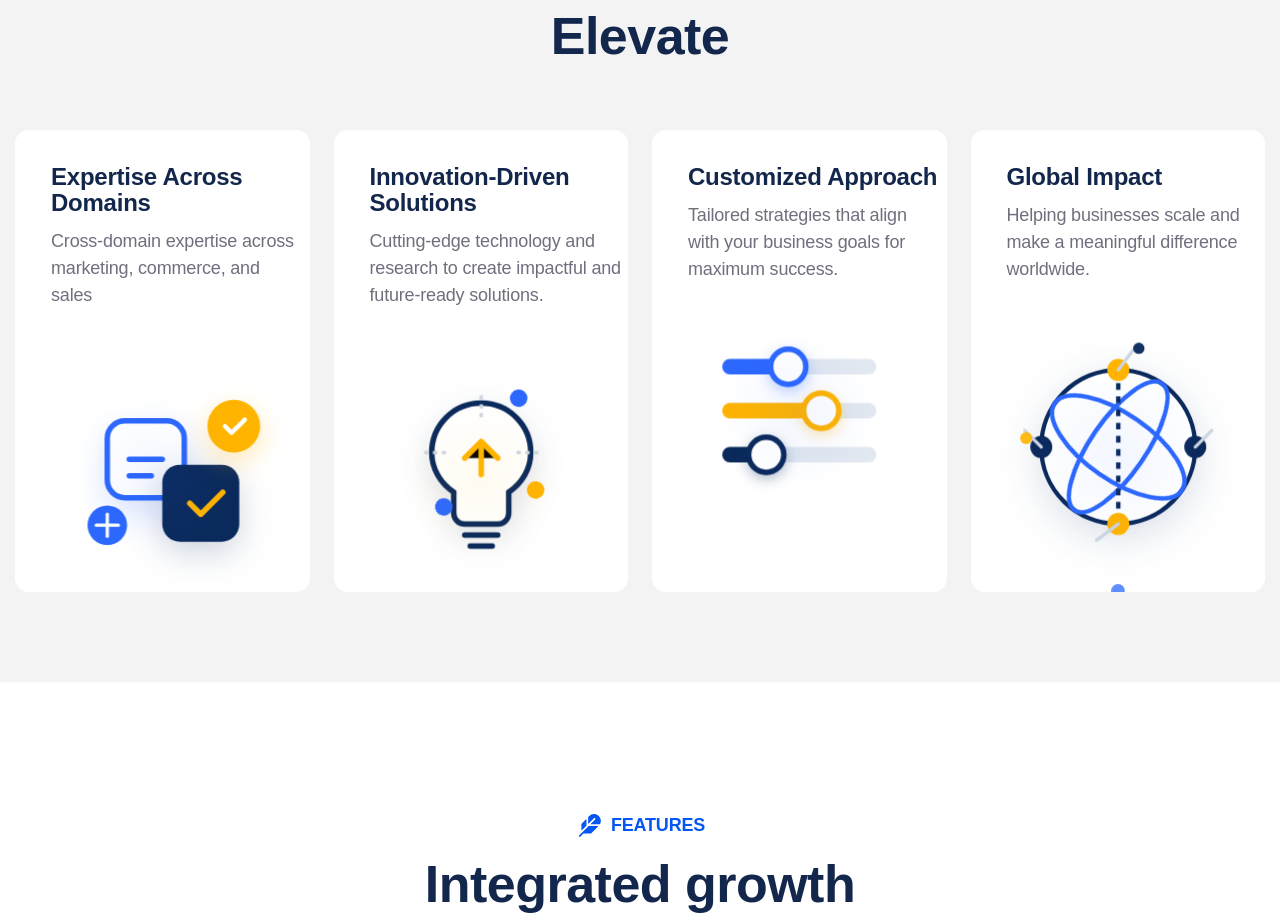
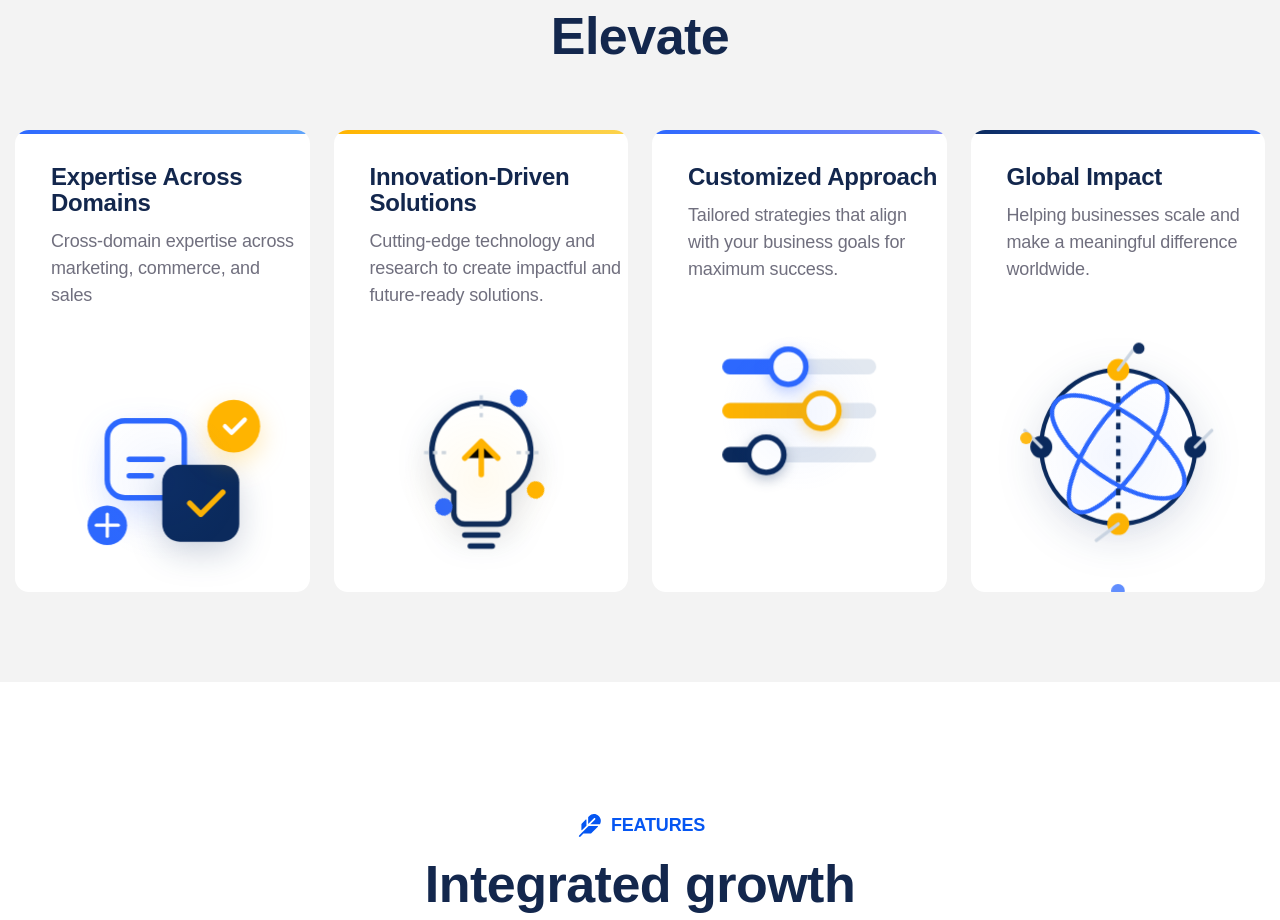
Before and after one commit to puneeth-acharya-2322/DPsolutions, a React (Vite) app in the folder finexo-clone/frontend/: page / in a window 1280 px wide. Shown: the part 1285-2205 px from the top of the page. Built offline with nearby package versions, Linux system fonts and the light colour scheme; no server answers.

Commit message:
Layout changes

```diff
--- a/finexo-clone/frontend/src/components/sections/FeaturesSection.jsx
+++ b/finexo-clone/frontend/src/components/sections/FeaturesSection.jsx
@@ -1,4 +1,4 @@
-import React, { useState } from 'react'
+import React, { useState, useEffect, useRef } from 'react'
 import { Link } from 'react-router-dom'
 
 /* ─── FeaturesSection ─────────────────────────────────────
@@ -6,6 +6,18 @@ import { Link } from 'react-router-dom'
    All local /img/ assets, all data-w-id attributes preserved
   ──────────────────────────────────────────────────────── */
 export default function FeaturesSection() {
+    const whyCardsRef = useRef(null);
+    const [whyVisible, setWhyVisible] = useState(false);
+
+    useEffect(() => {
+        const observer = new IntersectionObserver(
+            ([entry]) => { if (entry.isIntersecting) { setWhyVisible(true); observer.disconnect(); } },
+            { threshold: 0.2 }
+        );
+        if (whyCardsRef.current) observer.observe(whyCardsRef.current);
+        return () => observer.disconnect();
+    }, []);
+
     return (
         <>
             <style>{`
@@ -49,13 +61,45 @@ export default function FeaturesSection() {
                             className="section-top-title">Innovate. Educate. Elevate</h2>
                     </div>
 
-                    <div className="control-content-wrapper" style={{ gridTemplateColumns: '1fr 1fr 1fr 1fr' }}>
+                    <style>{`
+                        @keyframes cardReveal { from { opacity: 0; transform: translateY(20px); } to { opacity: 1; transform: translateY(0); } }
+                        .why-card {
+                            opacity: 0;
+                            position: relative;
+                            overflow: hidden;
+                            transition: transform 0.5s cubic-bezier(0.25, 0.46, 0.45, 0.94), box-shadow 0.5s cubic-bezier(0.25, 0.46, 0.45, 0.94) !important;
+                        }
+                        .why-cards-visible .why-card {
+                            animation: cardReveal 0.7s ease forwards;
+                        }
+                        .why-cards-visible .why-card:nth-child(1) { animation-delay: 0.1s; }
+                        .why-cards-visible .why-card:nth-child(2) { animation-delay: 0.25s; }
+                        .why-cards-visible .why-card:nth-child(3) { animation-delay: 0.4s; }
+                        .why-cards-visible .why-card:nth-child(4) { animation-delay: 0.55s; }
+                        .why-card::before {
+                            content: '';
+                            position: absolute;
+                            top: 0; left: 0; right: 0;
+                            height: 4px;
+                            border-radius: 12px 12px 0 0;
+                        }
+                        .why-card:hover {
+                            transform: translateY(-6px) !important;
+                            box-shadow: 0 12px 30px rgba(0,0,0,0.08) !important;
+                        }
+                        .why-card-1::before { background: linear-gradient(90deg, #2d68fe, #60a5fa); }
+                        .why-card-2::before { background: linear-gradient(90deg, #ffb400, #fcd34d); }
+                        .why-card-3::before { background: linear-gradient(90deg, #2d68fe, #818cf8); }
+                        .why-card-4::before { background: linear-gradient(90deg, #0b2a5c, #2d68fe); }
+                        .why-card:hover .control-image-wrapper { transform: scale(1.02); }
+                        .control-image-wrapper { transition: transform 0.5s ease; }
+                    `}</style>
+
+                    <div ref={whyCardsRef} className={`control-content-wrapper${whyVisible ? ' why-cards-visible' : ''}`} style={{ gridTemplateColumns: '1fr 1fr 1fr 1fr' }}>
                         {/* Card 1 */}
                         <div data-w-id="9508af15-2a36-4a03-9858-5fd31e914dba"
-                            className="control-content-wrap"
-                            style={{ transition: 'transform 0.3s ease', cursor: 'pointer' }}
-                            onMouseEnter={e => e.currentTarget.style.transform = 'translateY(-10px)'}
-                            onMouseLeave={e => e.currentTarget.style.transform = 'translateY(0)'}>
+                            className="control-content-wrap why-card why-card-1"
+                            style={{ cursor: 'pointer' }}>
                             <div className="control-top-content-wrapper">
                                 <h3 className="feature-title">Expertise Across Domains</h3>
                                 <div className="control-description">Cross-domain expertise across marketing, commerce, and sales</div>
@@ -67,10 +111,8 @@ export default function FeaturesSection() {
 
                         {/* Card 2 */}
                         <div data-w-id="ae606966-5161-1ea8-3122-81bf1a27d097"
-                            className="control-content-wrap"
-                            style={{ transition: 'transform 0.3s ease', cursor: 'pointer' }}
-                            onMouseEnter={e => e.currentTarget.style.transform = 'translateY(-10px)'}
-                            onMouseLeave={e => e.currentTarget.style.transform = 'translateY(0)'}>
+                            className="control-content-wrap why-card why-card-2"
+                            style={{ cursor: 'pointer' }}>
                             <div className="control-top-content-wrapper">
                                 <h3 className="feature-title">Innovation-Driven Solutions</h3>
                                 <div className="control-description">Cutting-edge technology and research to create impactful and future-ready solutions.</div>
@@ -82,10 +124,8 @@ export default function FeaturesSection() {
 
                         {/* Card 3 */}
                         <div data-w-id="98631d1b-72cc-bd84-a455-e14048f1565f"
-                            className="control-content-wrap"
-                            style={{ transition: 'transform 0.3s ease', cursor: 'pointer' }}
-                            onMouseEnter={e => e.currentTarget.style.transform = 'translateY(-10px)'}
-                            onMouseLeave={e => e.currentTarget.style.transform = 'translateY(0)'}>
+                            className="control-content-wrap why-card why-card-3"
+                            style={{ cursor: 'pointer' }}>
                             <div className="control-top-content-wrapper">
                                 <h3 className="feature-title">Customized Approach</h3>
                                 <div className="control-description">Tailored strategies that align with your business goals for maximum success.</div>
@@ -97,10 +137,8 @@ export default function FeaturesSection() {
 
                         {/* Card 4 */}
                         <div data-w-id="98631d1b-72cc-bd84-a455-e14048f1566f"
-                            className="control-content-wrap"
-                            style={{ transition: 'transform 0.3s ease', cursor: 'pointer' }}
-                            onMouseEnter={e => e.currentTarget.style.transform = 'translateY(-10px)'}
-                            onMouseLeave={e => e.currentTarget.style.transform = 'translateY(0)'}>
+                            className="control-content-wrap why-card why-card-4"
+                            style={{ cursor: 'pointer' }}>
                             <div className="control-top-content-wrapper">
                                 <h3 className="feature-title">Global Impact</h3>
                                 <div className="control-description">Helping businesses scale and make a meaningful difference worldwide.</div>
```
